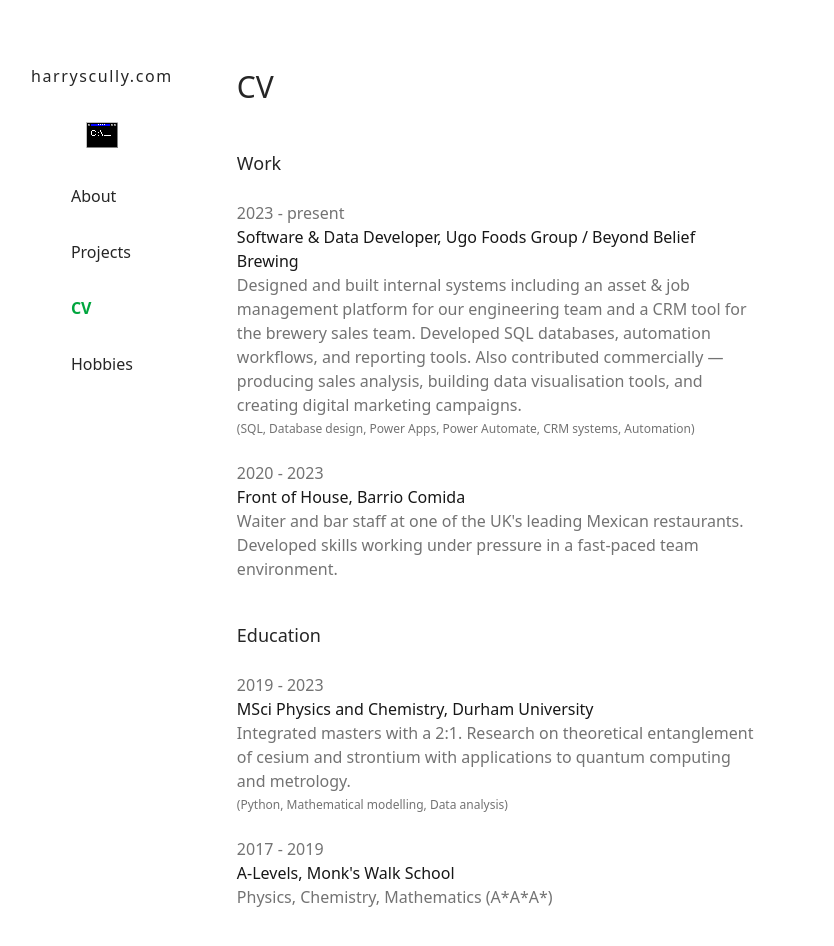
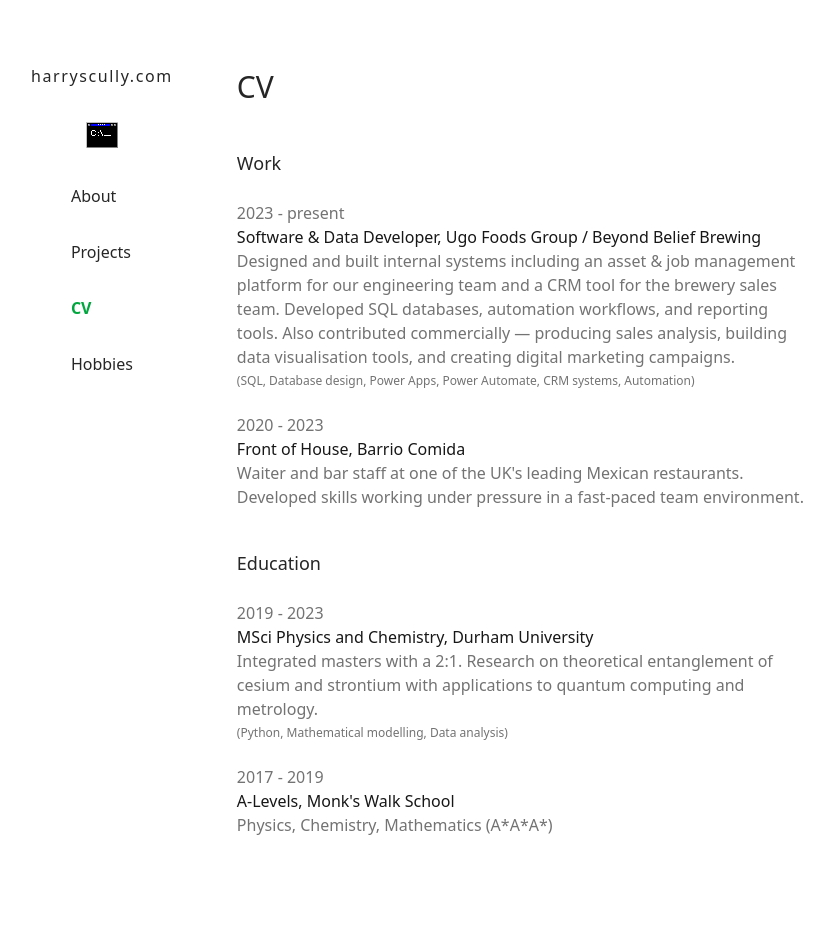
Before and after one commit to harryscully/portfolio, a Next.js app: page /cv in a window 1280 px wide. Shown: the top 946 px of the page, without its empty margins (33-867 px from the left). After the commit the page ends 901 px from the top, so only its background shows below. Built offline with nearby package versions, Linux system fonts and the light colour scheme.

Commit message:
Fix spacing issues everywhere else

```diff
--- a/src/app/cv/page.tsx
+++ b/src/app/cv/page.tsx
@@ -34,7 +34,7 @@ export default function CVPage() {
     ))
 
     return (
-        <div className="flex flex-col w-full gap-10 md:w-130">
+        <div className="flex flex-col w-full gap-10 max-w-xl">
             <h1>CV</h1>
 
             <div className="flex flex-col gap-6">
--- a/src/app/globals.css
+++ b/src/app/globals.css
@@ -1,4 +1,9 @@
 @import "tailwindcss";
+
+html {
+  overflow-x: hidden;
+  scrollbar-gutter: stable;
+}
 
 h1 {
   font-size: 1.875rem
--- a/src/app/hobbies/films/page.tsx
+++ b/src/app/hobbies/films/page.tsx
@@ -30,7 +30,7 @@ export default function Films() {
         })
 
     return (
-        <div className="flex flex-col gap-8">
+        <div className="flex flex-col gap-8 max-w-xl">
             <h1><Link className="hover:underline underline-offset-4 decoration-2" href="/hobbies">Hobbies</Link> / Films</h1>
             <div className="flex flex-col gap-4">
                 {filmElements}
--- a/src/app/hobbies/page.tsx
+++ b/src/app/hobbies/page.tsx
@@ -9,9 +9,9 @@ export const metadata: Metadata = {
 
 export default function HobbiesPage() {
     return (
-        <div className="flex flex-col w-full md:w-130 gap-8">
+        <div className="flex flex-col w-full max-w-xl gap-8">
             <h1>Hobbies</h1>
-            <div className="flex flex-col gap-6 w-full md:w-130">
+            <div className="flex flex-col gap-6">
                 <Link
                     className="flex items-center gap-4 p-4 border border-green-600 hover:bg-green-100 hover:text-green-600 transition-colors duration-200 cursor-pointer"
                     href="/hobbies/films"
--- a/src/app/projects/page.tsx
+++ b/src/app/projects/page.tsx
@@ -20,10 +20,10 @@ export default function ProjectPage() {
     ))
 
     return (
-        <div className="flex flex-col w-full gap-8 md:w-130">
+        <div className="flex flex-col w-full gap-8 max-w-xl">
             <h1>Projects</h1>
             <p className="text-neutral-500 leading-7">A mix of personal projects and learning exercises - some built while working through courses, others just for fun.</p>
-            <div className="flex flex-col gap-6 w-full md:w-130">
+            <div className="flex flex-col gap-6">
                 {projectsElements}
             </div>
         </div>
```
